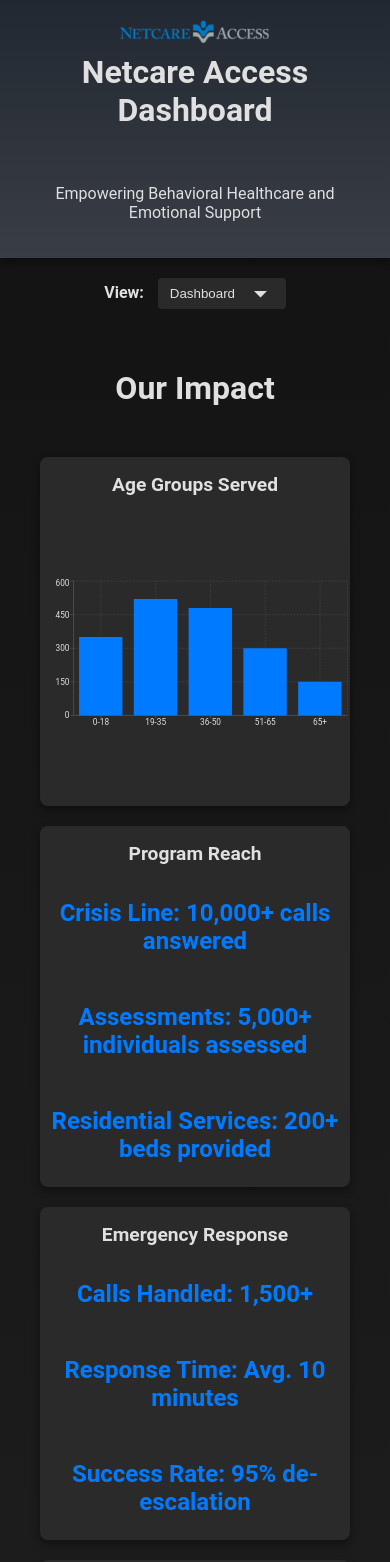
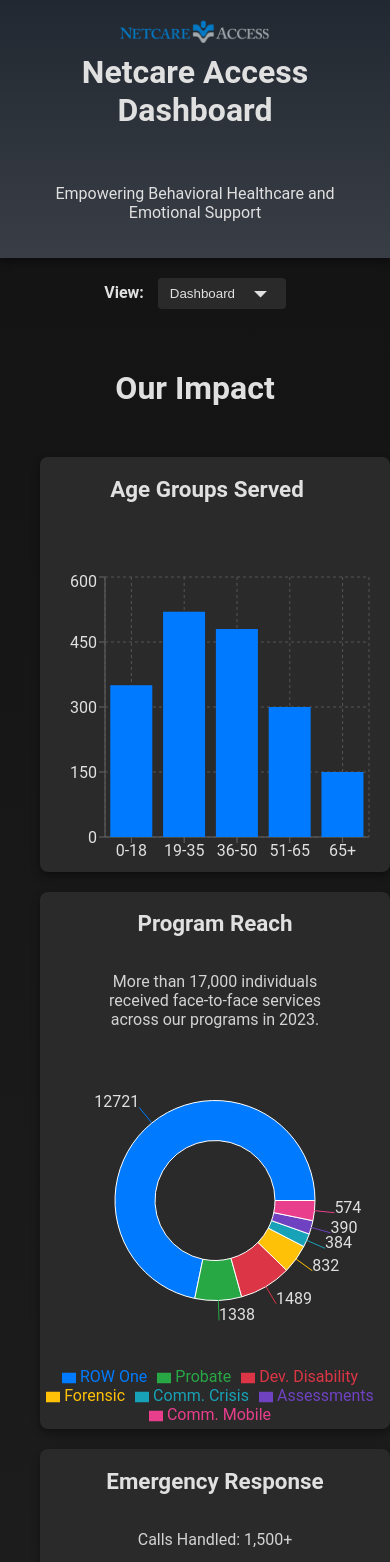
Before and after one commit to cfgcolumbus24/Team-14, a React (Create React App) app in the folder client/: page / in a window 390 px wide. Shown: the top 1562 px of the page. Built offline with nearby package versions, Linux system fonts and the light colour scheme.

Commit message:
Created program reach visualization and made dashboard mobile-friendly

```diff
--- a/client/src/components/Dashboard.js
+++ b/client/src/components/Dashboard.js
@@ -8,6 +8,11 @@
   CartesianGrid,
   Tooltip,
   Label,
+  PieChart,
+  Pie,
+  Cell,
+  Legend,
+  ResponsiveContainer,
 } from "recharts";
 
 function Dashboard() {
@@ -20,31 +25,47 @@
     { name: "65+", count: 150 },
   ];
 
+  const programData = [
+    { name: "ROW One", count: 12721 },
+    { name: "Probate", count: 1338 },
+    { name: "Dev. Disability", count: 1489 },
+    { name: "Forensic", count: 832 },
+    { name: "Comm. Crisis", count: 384 },
+    { name: "Assessments", count: 390 },
+    // { name: "Crisis Stab.", count: 357 },
+    // { name: "Miles House", count: 175 },
+    { name: "Comm. Mobile", count: 574 },
+    // { name: "Outpatient", count: 162 },
+  ];
+
+  const COLORS = [
+    "#007bff", // Blue
+    "#28a745", // Green
+    "#dc3545", // Red
+    "#ffc107", // Yellow
+    "#17a2b8", // Teal
+    "#6f42c1", // Purple
+    "#e83e8c", // Pink
+  ];
+
   return (
     <div className="dashboard-container">
       <h1 className="dashboard-title">Our Impact</h1>
 
       <div className="dashboard-grid">
         {/* Demographics */}
-        <div className="dashboard-card">
+        <div className="dashboard-card-bar">
           <h2>Age Groups Served</h2>
           <div>
-            <BarChart width={600} height={300} data={ageGroupData}>
-              <XAxis dataKey="name">
-                {/* <Label value="Age Group" offset={-10} position="insideBottom" /> */}
-              </XAxis>
-              <YAxis
-              // label={{
-              //   value: "Individuals Served",
-              //   angle: -90,
-              //   position: "centerLeft",
-              //   offset: 500,
-              // }}
-              />
-              <Tooltip />
-              <CartesianGrid strokeDasharray="3 3" />
-              <Bar dataKey="count" fill="#007bff" />
-            </BarChart>
+            <ResponsiveContainer width="100%" height={300}>
+              <BarChart data={ageGroupData}>
+                <XAxis dataKey="name" />
+                <YAxis />
+                <Tooltip />
+                <CartesianGrid strokeDasharray="3 3" />
+                <Bar dataKey="count" fill="#007bff" />
+              </BarChart>
+            </ResponsiveContainer>
           </div>
         </div>
 
@@ -52,14 +73,34 @@
         <div className="dashboard-card">
           <h2>Program Reach</h2>
           <p>
-            <span>Crisis Line:</span> 10,000+ calls answered
+            More than 17,000 individuals received face-to-face services across
+            our programs in 2023.
           </p>
-          <p>
-            <span>Assessments:</span> 5,000+ individuals assessed
-          </p>
-          <p>
-            <span>Residential Services:</span> 200+ beds provided
-          </p>
+          <div style={{ width: "100%", height: 400 }}>
+            <ResponsiveContainer>
+              <PieChart>
+                <Pie
+                  data={programData}
+                  dataKey="count"
+                  nameKey="name"
+                  cx="50%"
+                  cy="50%"
+                  innerRadius={60}
+                  outerRadius={100}
+                  label
+                >
+                  {programData.map((entry, index) => (
+                    <Cell
+                      key={`cell-${index}`}
+                      fill={COLORS[index % COLORS.length]}
+                    />
+                  ))}
+                </Pie>
+                <Tooltip />
+                <Legend />
+              </PieChart>
+            </ResponsiveContainer>
+          </div>
         </div>
 
         {/* Emergency Response */}
--- a/client/src/styles/Dashboard.css
+++ b/client/src/styles/Dashboard.css
@@ -14,7 +14,7 @@
 
 .dashboard-grid {
   display: grid;
-  grid-template-columns: repeat(auto-fit, minmax(250px, 650px));
+  grid-template-columns: repeat(auto-fit, minmax(350px, 2fr));
   grid-gap: 20px;
 }
 
@@ -28,6 +28,17 @@
   flex-direction: column;
 }
 
+.dashboard-card-bar {
+  background-color: #2a2a2a;
+  border-radius: 8px;
+  box-shadow: 0 4px 8px rgba(0, 0, 0, 0.4);
+  text-align: center;
+  transition: transform 0.3s ease, box-shadow 0.3s ease;
+  display: flex;
+  flex-direction: column;
+  padding-right: 1em;
+}
+
 .dashboard-card:hover {
   transform: scale(1.05);
   box-shadow: 0 8px 16px rgba(0, 0, 0, 0.6);
@@ -35,14 +46,24 @@
 }
 
 .dashboard-card h2 {
-  font-size: 1.2rem;
+  font-size: 1.4rem;
   font-weight: bold;
-  margin-bottom: 10px;
+  margin-bottom: 20px;
+  color: #e0e0e0;
+}
+
+.dashboard-card-bar h2 {
+  font-size: 1.4rem;
+  font-weight: bold;
+  margin-bottom: 70px;
   color: #e0e0e0;
 }
 
 .dashboard-card p {
-  font-size: 1.5rem;
-  color: #007bff;
-  font-weight: bold;
+  font-size: 1rem;
+  color: lightgray;
+  font-weight: normal;
+  margin-bottom: 0;
+  margin-right: 50px;
+  margin-left: 50px;
 }
```
